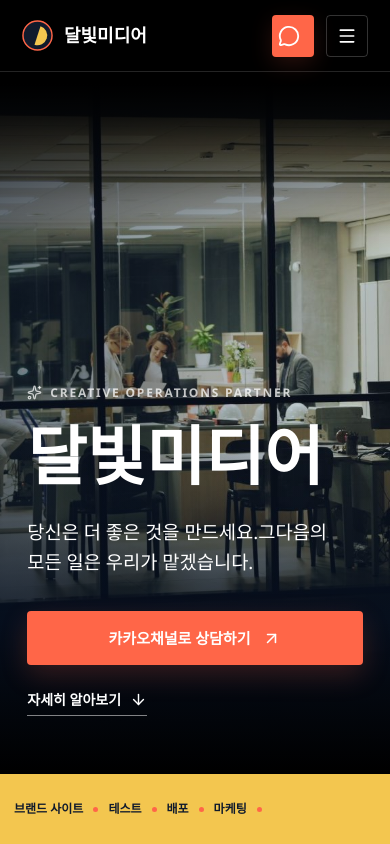
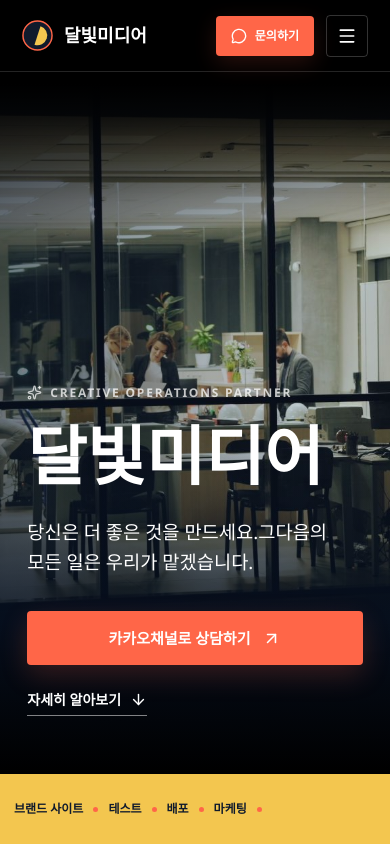
Before and after one commit to dalbit-media/dalbitmedia.com, a Next.js app: page / in a window 390 px wide. Shown: the top 844 px of the page. Built offline with nearby package versions, Linux system fonts and the light colour scheme.

Commit message:
fixed mobile nav

```diff
--- a/src/app/globals.css
+++ b/src/app/globals.css
@@ -371,8 +371,14 @@ footer > p { margin: 0; padding-top: 25px; border-top: 1px solid rgba(255,255,25
 }
 
 @media (max-width: 600px) {
-  .header-contact { min-width: 42px; min-height: 42px; justify-content: center; padding: 0; font-size: 0; }
-  .header-contact svg { width: 22px; height: 22px; }
+  .header-contact {
+    min-width: auto;
+    min-height: 40px;
+    justify-content: center;
+    padding: 0 14px;
+    font-size: 12px;
+  }
+  .header-contact svg { width: 16px; height: 16px; }
   .mobile-menu-panel { padding-right: 18px; padding-left: 18px; }
   .hero-media { inset: 84px 0 0; }
   .hero-content { justify-content: flex-end; padding-top: 100px; padding-bottom: clamp(28px, 7vh, 58px); }
```
